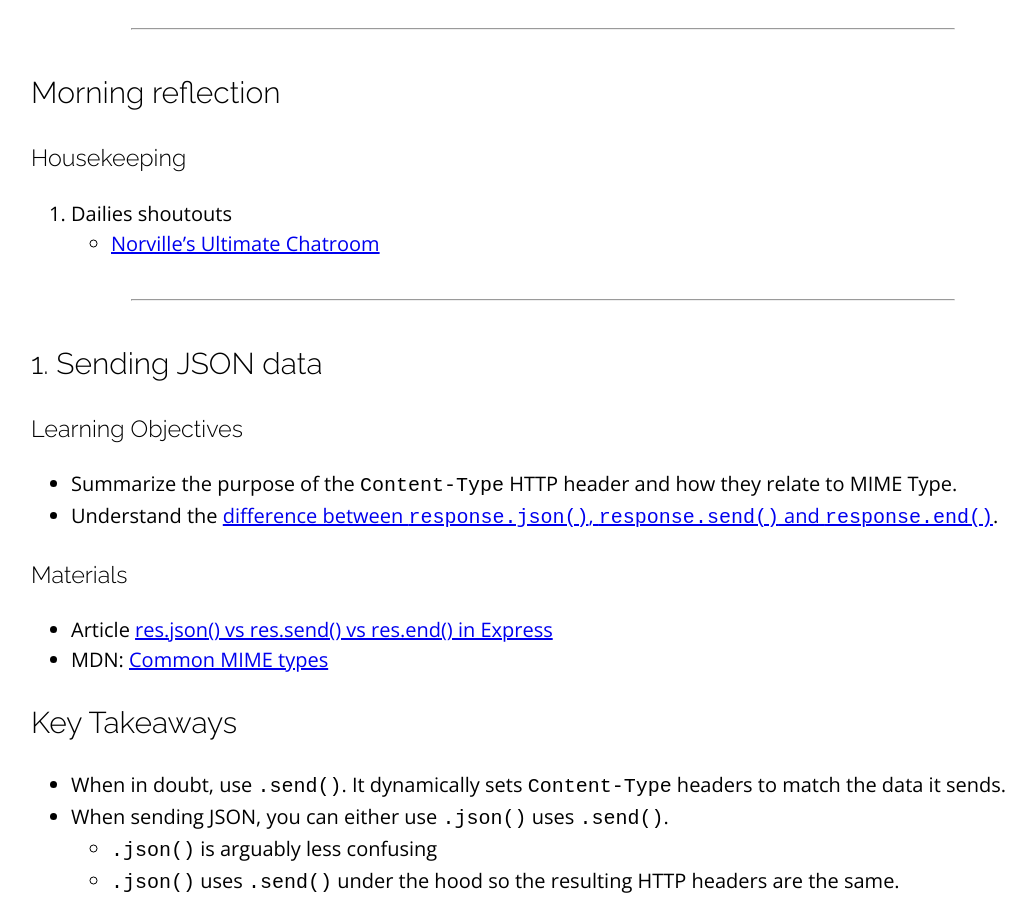
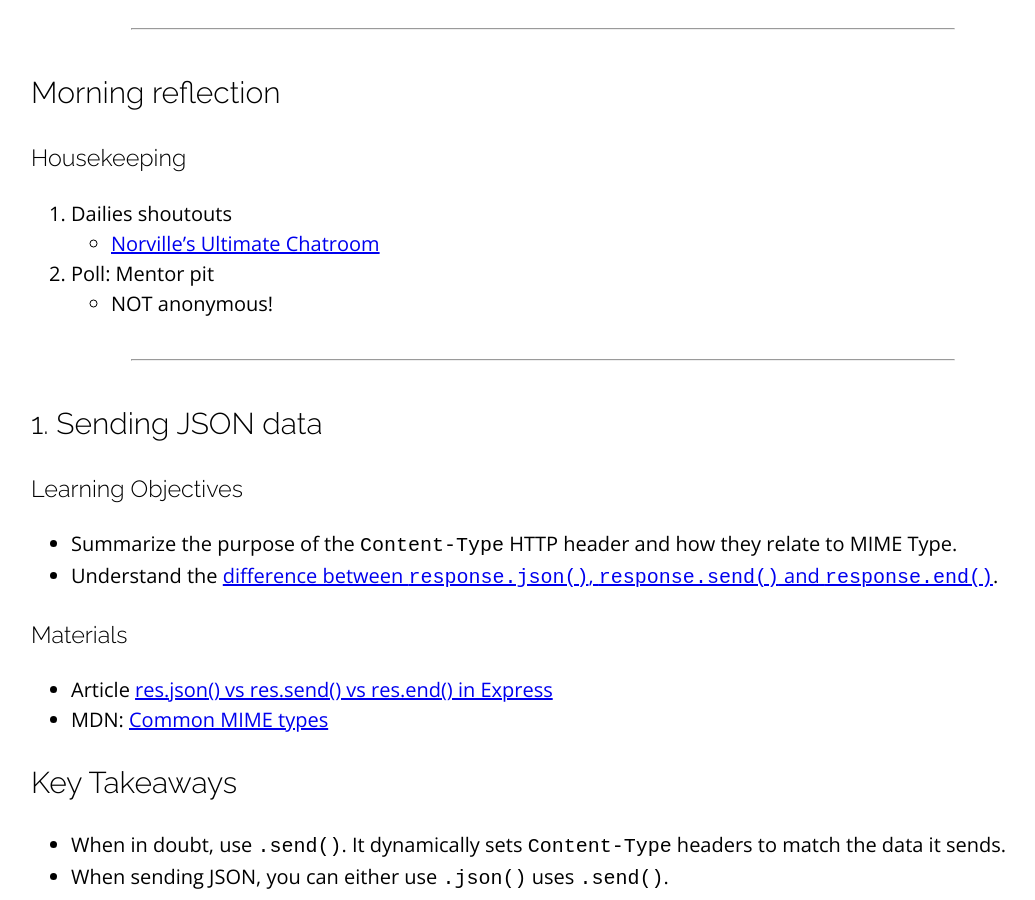
Before and after one commit to sait-wbdv/winter-2021, a Jekyll site: the page built from _posts/2021-03-11-json-routes.md, in a window 1280 px wide and 900 px high, scrolled down 1055 px. Shown: the whole window, without its empty margins (97-1132 px from the left). Built offline with Jekyll 4.4.1, drawn with Linux system fonts in a browser that asks for light colours; nearby versions of some CDN libraries.

Commit message:
added poll

```diff
--- a/_posts/2021-03-11-json-routes.md
+++ b/_posts/2021-03-11-json-routes.md
@@ -26,6 +26,8 @@ categories: cpnt262
 ### Housekeeping
 1. Dailies shoutouts
     - [Norville's Ultimate Chatroom](https://ultimate-chatroom.herokuapp.com/)
+2. Poll: Mentor pit
+    - NOT anonymous!
 
 ---
 
```
